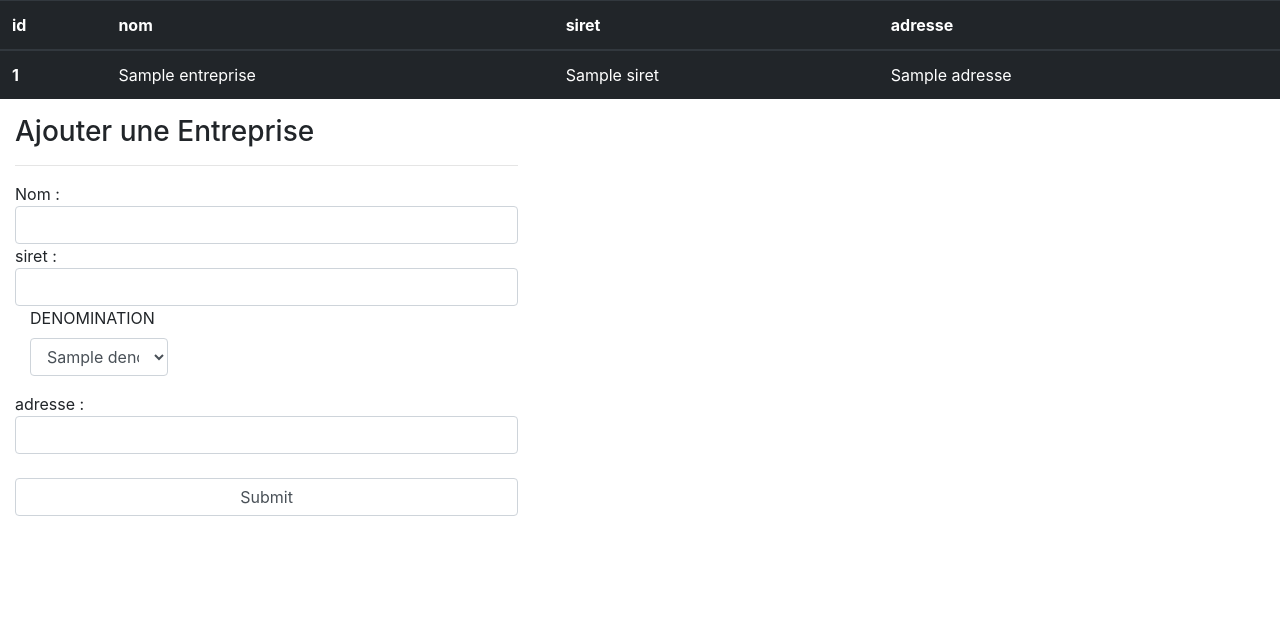
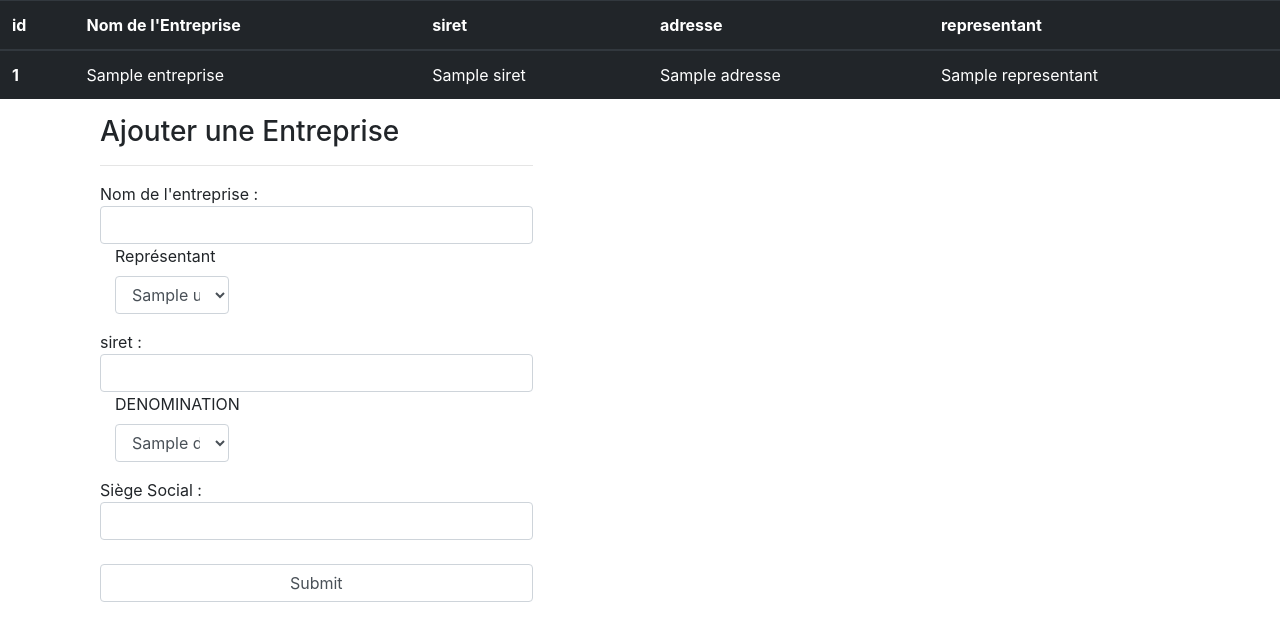
Before and after one commit to teraluis/Ministere-des-Finances, a PHP site: template view/entrepriseView.php in a window 1280 px wide. Shown: the top 641 px of the page. Run offline with PHP 8.4, Linux system fonts and the light colour scheme; the template is opened without the code that fills it: most values are stand-ins (such as "Sample title", 1, 10 or a date in 2020).

Commit message:
2nd commit

```diff
--- a/model/EntreprisesDAO.php
+++ b/model/EntreprisesDAO.php
@@ -19,13 +19,14 @@ class EntreprisesDAO extends EntitesBase {
     }
 
     public function create(Entreprises $entreprises) {
-        $sql="INSERT INTO entreprises (siret,nom,id_denomination,adresse) VALUES(?,?,?,?)";
+        $sql="INSERT INTO entreprises (siret,nom,id_denomination,adresse,representant) VALUES(?,?,?,?,?)";
         $bdd = Connexion::getInstance();
         $create = $bdd->prepare($sql);
         $create->bindValue(1,$entreprises->getSiret());
         $create->bindValue(2,$entreprises->getNom());
         $create->bindValue(3,$entreprises->getId_denomination());
         $create->bindValue(4,$entreprises->getAdresse());
+        $create->bindValue(5,$entreprises->getRepresentant());
         $create->execute();
         if($create->errorCode()== $this->code){
             return $bdd->lastInsertId();
--- a/view/entrepriseView.php
+++ b/view/entrepriseView.php
@@ -11,14 +11,15 @@
          </style>
     </head>
     <body>
-    <div class="containre">
+
         <table class="table table-dark">
           <thead>
             <tr>
               <th scope="col">id</th>
-              <th scope="col">nom</th>
+              <th scope="col">Nom de l'Entreprise</th>
               <th scope="col">siret</th>
               <th scope="col">adresse</th>
+              <th scope="col">representant</th>
             </tr>
           </thead>
           <tbody>
@@ -30,6 +31,7 @@
                 $tbody.="<td>".$entreprise->nom."</td>";
                 $tbody.="<td>".$entreprise->siret."</td>";
                 $tbody.="<td>".$entreprise->adresse."</td>";
+                $tbody.="<td>".$entreprise->representant."</td>";
                 $tbody.="</th>";
                 $tbody.="</tr>\r\n";
             }
@@ -37,17 +39,25 @@
             ?>
           </tbody>
         </table>
-        <div class="containre">
+        <div class="container">
         <form action="<?php echo $helper->url("entreprise","create") ?>" method="post" class="col-lg-5">
             <h3>Ajouter une Entreprise</h3>
             <hr>
-            Nom : <input type="text" name="nom" class="form-control"/>
+            Nom de l'entreprise : <input type="text" name="nom" class="form-control"/>
+            <div class="form-group col-md-4">
+                <label for="nom">Représentant</label>
+                <select id="autoEntreprise" name="representant" class="form-control">
+                <?php
+                    foreach ($allUsers as $nom){
+                        echo "<option value='".$nom->nom."'>".$nom->nom."</option>";
+                    }
+                ?>
+                </select>
+            </div>
             siret : <input type="number" name="siret" class="form-control"/>
             <div class="form-group col-md-4">
                 <label for="autoEntreprise">DENOMINATION</label>
                 <select id="autoEntreprise" name="denomination" class="form-control">
-<!--                <option selected>Auto Entreprise</option>
-                <option >SARL</option>-->
                 <?php
                     foreach ($allDenominations as $denomination){
                         echo "<option value='".$denomination->id."' >".$denomination->nom."</option>";
@@ -55,7 +65,7 @@
                 ?>
                 </select>
             </div>
-            adresse :<input type="text" name="adresse" class="form-control"/>
+            Siège Social :<input type="text" name="adresse" class="form-control"/>
             <br>
             <input type="submit" name="ajouter" class="form-control " />
         </form>
--- a/view/indexView.php
+++ b/view/indexView.php
@@ -39,15 +39,17 @@
           </tbody>
         </table>
         <form action="<?php echo $helper->url("users","create") ?>" method="post" class="col-lg-5">
-            <h3>Ajouter Utilisateur</h3>
+            <h3>Ajouter un representant de l'éntreprise</h3>
             <hr>
             Nom : <input type="text" name="nom" class="form-control"/>
             mail : <input type="mail" name="mail" class="form-control"/>
             password :<input type="password" name="password" class="form-control"/>
             <br>
             <input type="submit" name="ajouter" class="form-control"/>
+            <br>
+            <a href="index.php?controller=Entreprise&action=index" class="btn btn-primary">Ajouter une Entreprise </a>
         </form>
-        <a href="index.php?controller=Entreprise&action=index">Entreprises </a>
+
     </div>
     </body>
 
```
Also changed, not shown: controller/EntrepriseController.php (+6 -1 lines), core/ControlleurFrontal.php (+6 -2 lines), ministere.sql (+7 -5 lines), model/Entreprises.php (+10 -1 lines).
